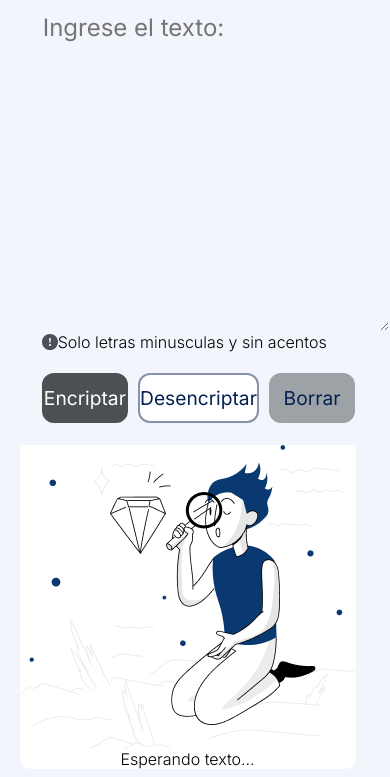
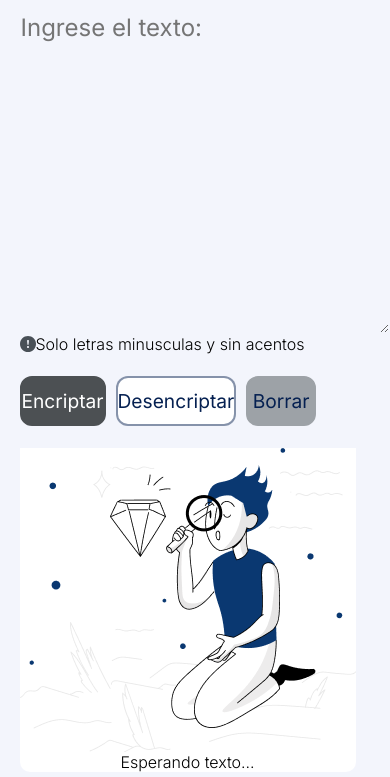
Before and after one commit to CuevNahoG/Encriptador-de-texto, a plain HTML site: page index.html in a window 390 px wide. Shown: the part 67-844 px from the top of the page. Drawn offline with Linux system fonts and the light colour scheme.

Commit message:
Add files via upload

```diff
--- a/style.css
+++ b/style.css
@@ -185,7 +185,7 @@ body{
     .texto__a__encriptar{
         display: flex;
         justify-content: center;
-        padding: 0% 0% 6% 6%;
+        padding: 0% 0% 6% 0%;
     }
     .pide__texto__a__encriptar{
         padding: 0% 0% 6% 0%;
@@ -194,7 +194,7 @@ body{
         height: 60%;
     }
     .botones__all{
-        width: 90%;
+        width: 80%;
         gap: 10px;
     }
 }
```
